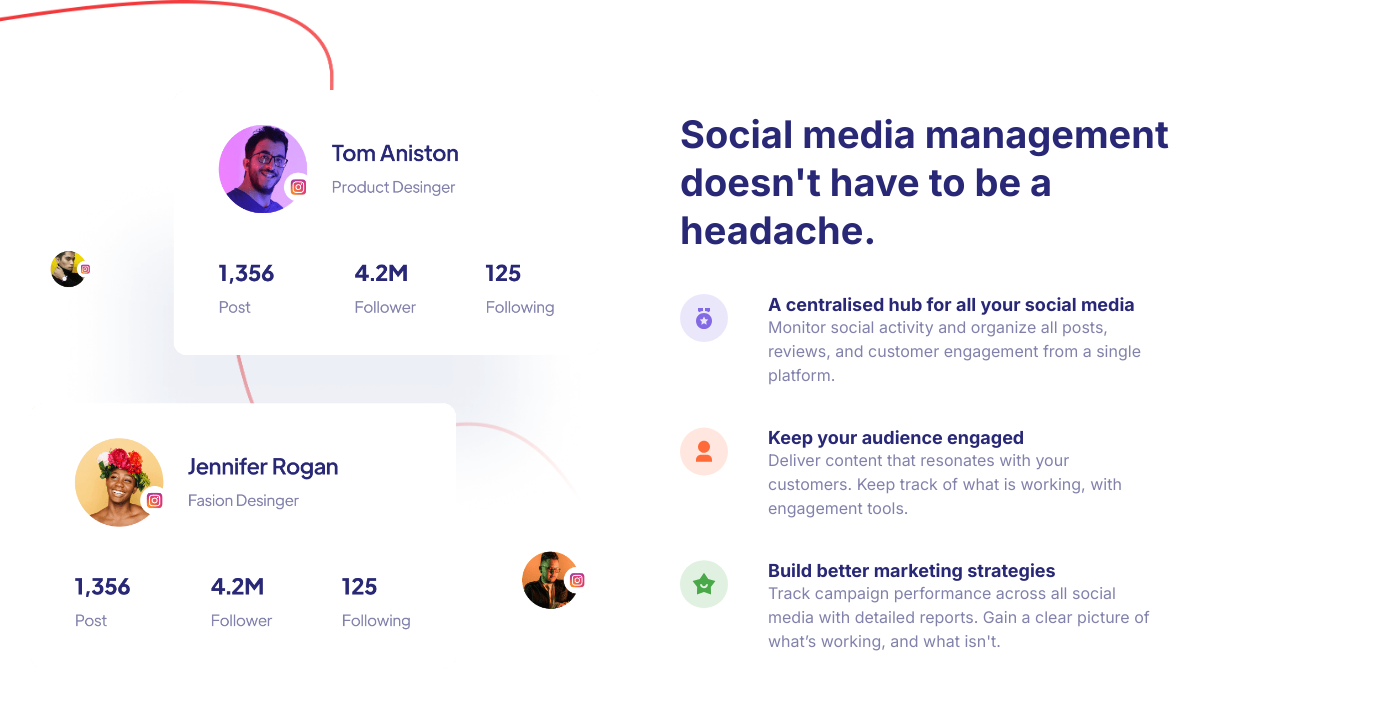
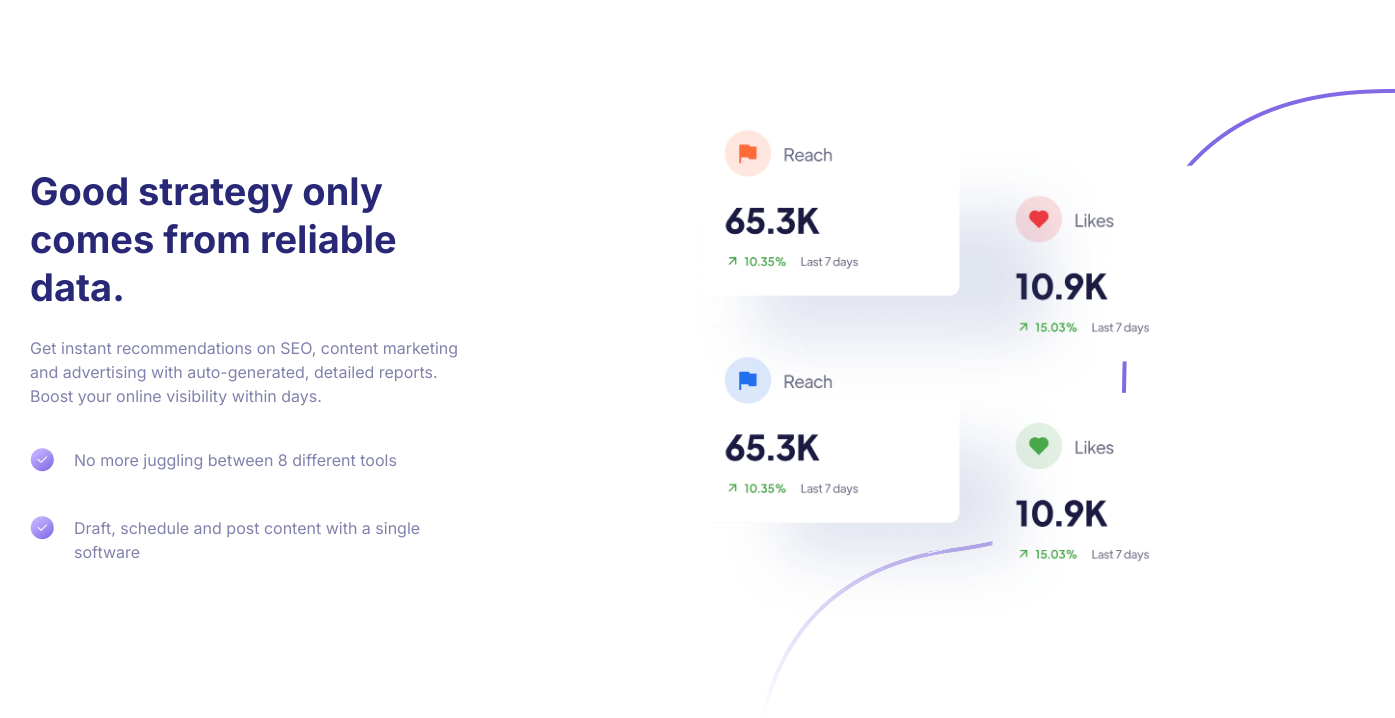
Before and after one commit to RaulAcostaDeveloper/my-web-design-1-template, a Next.js app: page / in a window 1280 px wide. Shown: the top 718 px of the page, 1395 px wide, since content can reach past the window. Built offline with nearby package versions, Linux system fonts and the light colour scheme.

Commit message:
FixProblemInnerSection2 JSON

```diff
--- a/src/app/page.tsx
+++ b/src/app/page.tsx
@@ -56,8 +56,8 @@ export default function Home() {
       {/* <ProblemSection/> */}
       {/* <CauseSection /> */}
       {/* <FixProblemSection/> */}
-      <FixProblemInnerSection1/>
-      {/* <FixProblemInnerSection2/> */}
+      {/* <FixProblemInnerSection1/> */}
+      <FixProblemInnerSection2/>
       {/* <TestimonialSection/> */}
       {/* <BenefitsSection/> */}
       {/* <ContactSection/> */}
--- a/src/styledComponents/fixProblemInnerSection2/FixProblemInnerSection2.tsx
+++ b/src/styledComponents/fixProblemInnerSection2/FixProblemInnerSection2.tsx
@@ -1,4 +1,20 @@
 import Image from "next/image"
+
+const contentOfFixProblemInnerSection2 = {
+    title: 'Good strategy only comes from reliable data.',
+    subtitle: 'Get instant recommendations on SEO, content marketing and advertising with auto-generated, detailed reports. Boost your online visibility within days.',
+    cards: [
+        {
+            info: 'No more juggling between 8 different tools',
+            srcImage: '/img/problem-tick.svg'
+        },
+        {
+            info: 'Draft, schedule and post content with a single software',
+            srcImage: '/img/problem-tick.svg'
+        }
+    ],
+    leftImgSrc: '/img/problem-inner2-img.png'
+}
 
 export const FixProblemInnerSection2 = () => {
     return (
@@ -6,35 +22,27 @@ export const FixProblemInnerSection2 = () => {
             <div className="container">
                 <div className="fix-problem-inner1">
                     <div className="problem-inner1-right">
-                        <h2>Good strategy only comes from reliable data.</h2>
-                        <p>Get instant recommendations on SEO, content marketing and advertising with auto-generated, detailed reports. Boost your online visibility within days.</p>
+                        <h2>{contentOfFixProblemInnerSection2.title}</h2>
+                        <p>{contentOfFixProblemInnerSection2.subtitle}</p>
                         <div className="problem-manage-wrap">
+                            {contentOfFixProblemInnerSection2.cards.map(el => (
                                 <div className="problem-manage-card">
                                     <div className="problem-manage-img img-cd">
                                         <figure>
-                                        <Image src="/img/problem-tick.svg" alt="" width={30} height={30} />
+                                            <Image src={el.srcImage} alt="" width={30} height={30} />
                                         </figure>
                                     </div>
                                     <div className="problem-manage-txt">
-                                    <p>No more juggling between 8 different tools</p>
+                                        <p>{el.info}</p>
                                     </div>
                                 </div>
-                            <div className="problem-manage-card">
-                                <div className="problem-manage-img img-cd">
-                                    <figure>
-                                        <Image src="/img/problem-tick.svg" alt="" width={30} height={30} />
-                                    </figure>
-                                </div>
-                                <div className="problem-manage-txt">
-                                    <p>Draft, schedule and post content with a single software</p>
-                                </div>
-                            </div>
+                            ))}
                         </div>
                     </div>
                     <div className="problem-inner1-left">
                         <div className="problem-inner-img img-cd">
                             <figure>
-                                <Image src="/img/problem-inner2-img.png" alt="" width={600} height={500} />
+                                <Image src={contentOfFixProblemInnerSection2.leftImgSrc} alt="" width={600} height={500} />
                             </figure>
                         </div>
                     </div>
```
Lines whose indentation alone changed are shown as unchanged.
